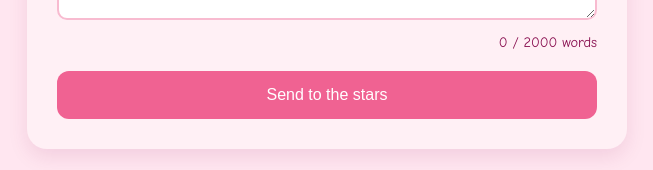
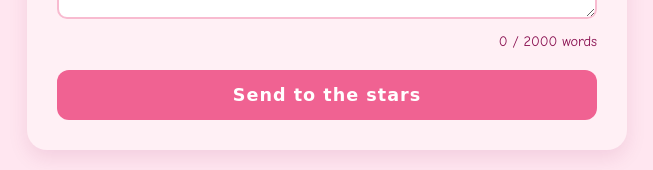
Before and after one commit to Jin199x/FeelSpace, a plain HTML site: page index.html in a window 1280 px wide. Shown: the part 504-674 px from the top of the page, without its empty margins (313-966 px from the left). Drawn offline with Linux system fonts and the light colour scheme.

Commit message:
Update style.css

```diff
--- a/style.css
+++ b/style.css
@@ -65,6 +65,13 @@ button {
   transition: background-color 0.3s ease;
 }
 
+button[type="submit"] {
+  font-family: 'Indie Flower', cursive;
+  font-weight: bold;
+  letter-spacing: 1px;
+  font-size: 1.1em;
+}
+
 button:hover {
   background-color: #ec407a;
 }
```
